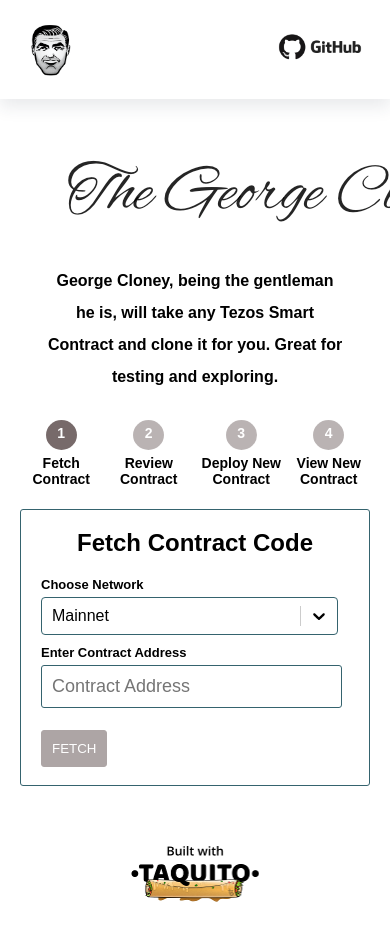
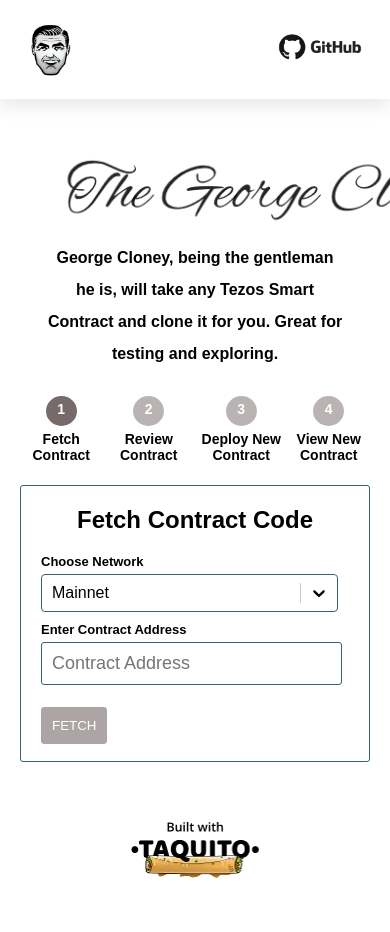
Before and after one commit to ecadlabs/george-cloney, a React (Create React App) app: page / in a window 390 px wide. Shown: the top 932 px of the page. After the commit the page ends 908 px from the top, so only its background shows below. Built offline with nearby package versions, Linux system fonts and the light colour scheme.

Commit message:
chore: update cloney signature

```diff
--- a/src/App.css
+++ b/src/App.css
@@ -18,6 +18,10 @@ h1 {
   margin-top: 70px;
 }
 
+.title-group h4 {
+  margin-top: 0px;
+}
+
 #wallet {
   margin: -20px auto;
   text-align: center;
@@ -25,6 +29,9 @@ h1 {
 
 @media only screen and (max-width: 650px) {
   .title-group {
+    width: 450px;
+  }
+  .title-group img {
     width: 450px;
   }
 }
```
